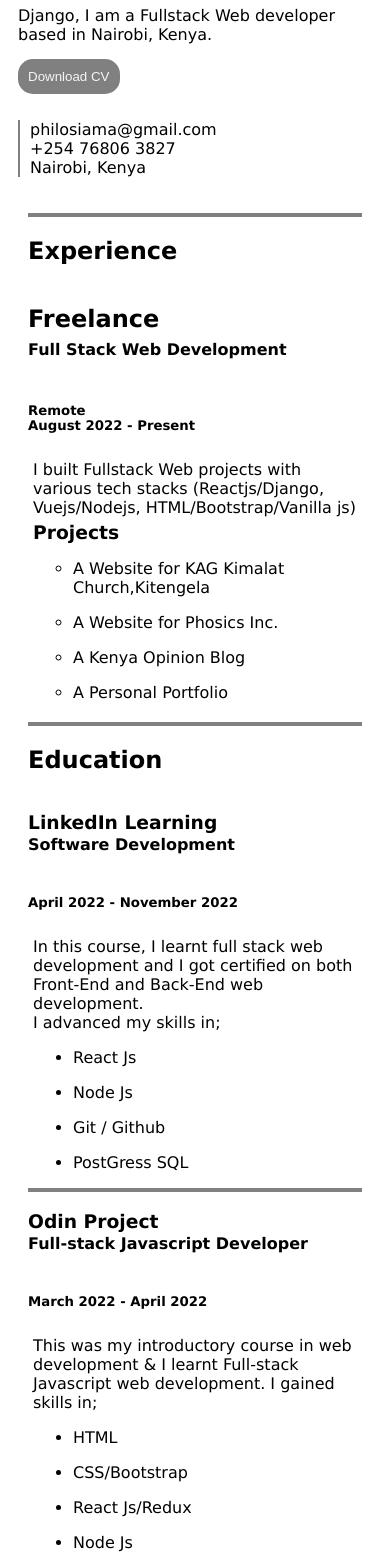
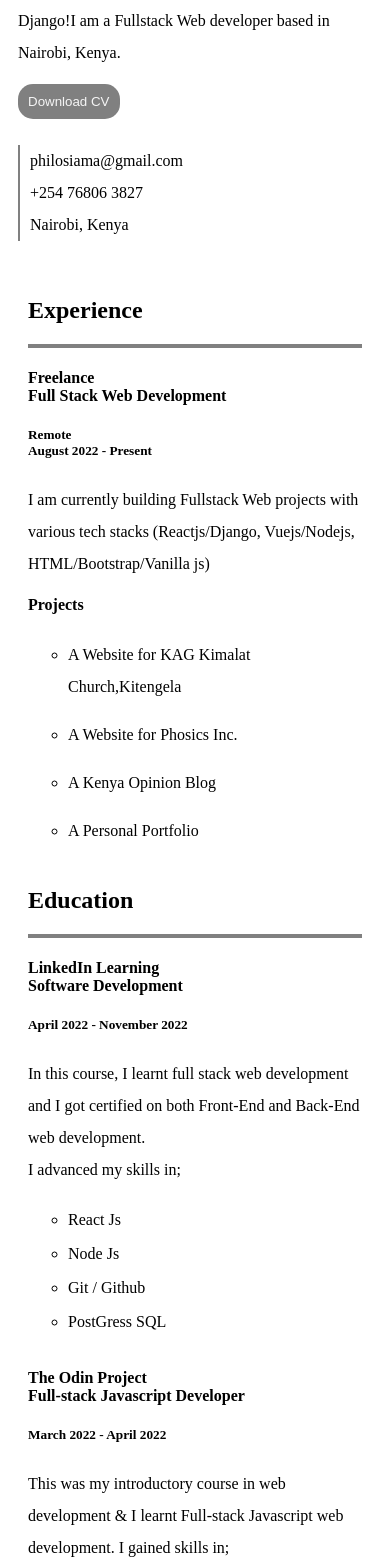
Before and after one commit to Siam3h/Siam3h.github.io, a plain HTML site: page index.html in a window 390 px wide. Shown: the part 93-1658 px from the top of the page. Drawn offline with Linux system fonts and the light colour scheme.

Commit message:
updated fonts, paragraphs element

```diff
--- a/index.html
+++ b/index.html
@@ -13,7 +13,7 @@
     <div class="header">
         <div class="introduction">
             <h1>Philbert Otieno</h1>
-            <p>Django, I am a Fullstack Web developer based in Nairobi, Kenya.<br>
+            <p class="intro-p">Django!I am a Fullstack Web developer based in Nairobi, Kenya.<br>
                 <button class="btn">
                     <a href="cv.pdf" download="Philbert Otieno Siama Resume">Download CV</a>
                 </button>
@@ -31,28 +31,30 @@
                 <h2>Experience</h2>
             </div>
             <div class="work-place">
-                <h2>Freelance <br><span>Full Stack Web Development</span></h2>
+                <h2>Freelanceeee <br><span>Full Stack Web Development</span></h2>
             </div>
             <div class="location-year">
                 <h5>Remote<br>August 2022 - Present</h5>
             </div>
         </div>
-        <p class="p-p">I built Fullstack Web projects with various tech stacks (Reactjs/Django, Vuejs/Nodejs,
+        <p class="paragraph-work1"><h4>Freelance<br>Full Stack Web Development</h4></p>
+        <p class="paragraph-year2"><h5>Remote<br>August 2022 - Present</h5></p>
+        <p class="p-p">I am currently building Fullstack Web projects with various tech stacks (Reactjs/Django, Vuejs/Nodejs,
             HTML/Bootstrap/Vanilla js)<br>
         </p>
-        <h3 class="p-pp">Projects</h3>
+        <h4 class="p-pp">Projects</h4>
         <ul class="li-p">
             <li>
                 <p>A Website for <a href="Siam3h.github.io/kag/">KAG Kimalat Church,Kitengela</a></p>
             </li>
             <li>
-                <p>A Website for <a href="Siam3h.github.io/Phosics/">Phosics Inc.</a></p>
+                A Website for <a href="Siam3h.github.io/Phosics/">Phosics Inc.</a>
             </li>
             <li>
                 <p>A <a href="Siam3h.github.io/Siama">Kenya Opinion Blog</a></p>
             </li>
             <li>
-                <p>A <a href="Siam3h.github.io/Siama">Personal Portfolio</a></p>
+                <p>A <a href="Siam3h.github.io">Personal Portfolio</a></p>
             </li>
             <!-- <li>
                 <p>An E-commerce site for<a href="Siam3h.github.io/Bonita/"> Bonita Make-Up Store</a></p>
@@ -71,6 +73,8 @@
                 <h5>April 2022 - November 2022</h5>
             </div>
         </div>
+        <p class="paragraph-work4"><h4>LinkedIn Learning<br>Software Development</h4>
+        <p class="paragraph-year5"><h5>April 2022 - November 2022</h5>
         <p class="p-p">In this course, I learnt full stack web development and I got certified on both Front-End and
             Back-End web development.<br>I advanced my skills in; <br>
         <ul class="li-pp">
@@ -89,16 +93,18 @@
         </ul>
         </p>
         <div class="education">
-            <div class="title">
+            <div class="titlee">
                 <!-- <h2>Education</h2> -->
             </div>
             <div class="school">
-                <h3>Odin Project<br><span>Full-stack Javascript Developer</span></h3>
+                <h3>Odin Project<br><span>Full-stack Javascript Development</span></h3>
             </div>
             <div class="location-year">
                 <h5>March 2022 - April 2022</h5>
             </div>
         </div>
+        <p class="paragraph-work6"><h4>The Odin Project<br>Full-stack Javascript Developer</h4>
+        <p class="paragraph-year7"><h5>March 2022 - April 2022</h5>
         <p class="p-p">This was my introductory course in web development & I learnt Full-stack Javascript web
             development. I gained skills in;
         <ul class="li-pp">
@@ -128,7 +134,7 @@
     </div>
 
 
-
+    <script src="script.js"></script>
 </body>
 
 </html>
--- /dev/null
+++ b/script.js
@@ -0,0 +1,17 @@
+const para = document.querySelector('.paragraph-work1');
+
+function myFunc() {
+    if (x.matches) {
+        //if media query matches
+        para.body.style.backgroundColor = "yellow";
+    }
+    else {
+        para.body.style.backgroundColor = "pink";
+    }
+}
+
+let x = window.matchMedia("(min-width: 700px)")
+
+myFunc(x) //call listener function at run time
+
+x.addEventListener(myFunc) //attach listener function on state changes
--- a/style.css
+++ b/style.css
@@ -3,7 +3,7 @@
 }
 
 body {
-    font-family:Verdana, Geneva, Tahoma, sans-serif;
+    font-family:serif;
 }
 
 .header {
@@ -16,7 +16,7 @@ body {
 }
 
 .header .contacts p {
-    padding-left:10px ;
+    padding-left: 10px;
     margin-top: 10px;
     border-left: 2px solid gray;
 }
@@ -33,6 +33,10 @@ body {
 .header .introduction .btn a {
     color: whitesmoke;
     text-decoration: none;
+}
+
+.header .introduction .intro-p {
+    line-height: 2rem;
 }
 
 .header .introduction .btn:hover {
@@ -54,7 +58,7 @@ body {
     margin-left: 20%;
 }
 
-.p-pp  {
+.p-pp {
     margin-top: 25px;
     margin-left: 20%;
 }
@@ -62,7 +66,7 @@ body {
 .li-p {
     margin-top: 25px;
     margin-left: 20%;
-    list-style-type:circle;
+    list-style-type: circle;
 }
 
 .li-p a {
@@ -78,7 +82,7 @@ body {
 .li-pp {
     margin-top: 25px;
     margin-left: 20%;
-    list-style-type:disc;
+    list-style-type: circle;
 }
 
 .li-p li span {
@@ -113,33 +117,77 @@ body {
     margin-left: 5px;
 }
 
+
+.paragraph-year,
+.paragraph-work {
+    display: none;
+    visibility: hidden;
+}
+
+
+
 @media (max-width: 968px) {
     .header {
         display: flex;
         flex-direction: column;
-        margin:10px ;
+        margin: 10px;
+    }
+
+    .header .contacts p {
+        line-height: 2rem;
+    }
+
+    .skills .location-year {
+        display: none;
+    }
+
+    .skills .work-place {
+        display: none;
+    }
+
+    .skills .location-year {
+        display: none;
+    }
+
+    .footer .education .school,
+    .footer .education .location-year {
+        display: none;
     }
 
     .skills {
         display: flex;
         flex-direction: column;
-        border-top: 4px solid grey;
+    }
+
+    .skills .title,
+    .education .title {
+        border-bottom: 4px solid grey;
     }
 
     .education {
         display: flex;
         flex-direction: column;
-        border-top: 4px solid grey;
     }
 
     .footer {
-        border-bottom: 1px solid grey;;
+        border-bottom: 1px solid grey;
+        ;
     }
 
     .p-p,
     .p-pp,
     .li-p,
     .li-pp {
-        margin: 5px;
+        margin-left: auto;
+        margin-right: auto;
+    }
+
+    .li-p,
+    .p-p {
+        line-height: 2rem;
+    }
+
+    .p-pp {
+        margin-top: 10px;
     }
 }
```
